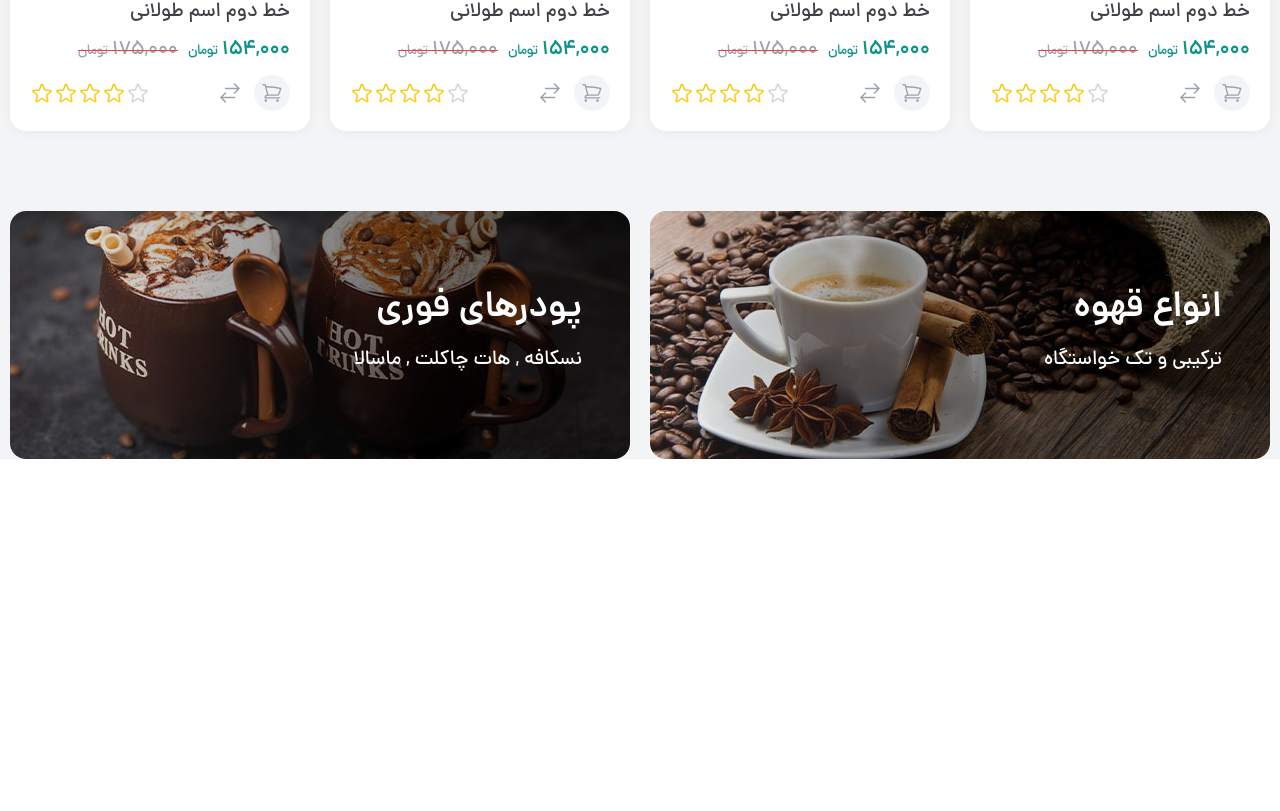
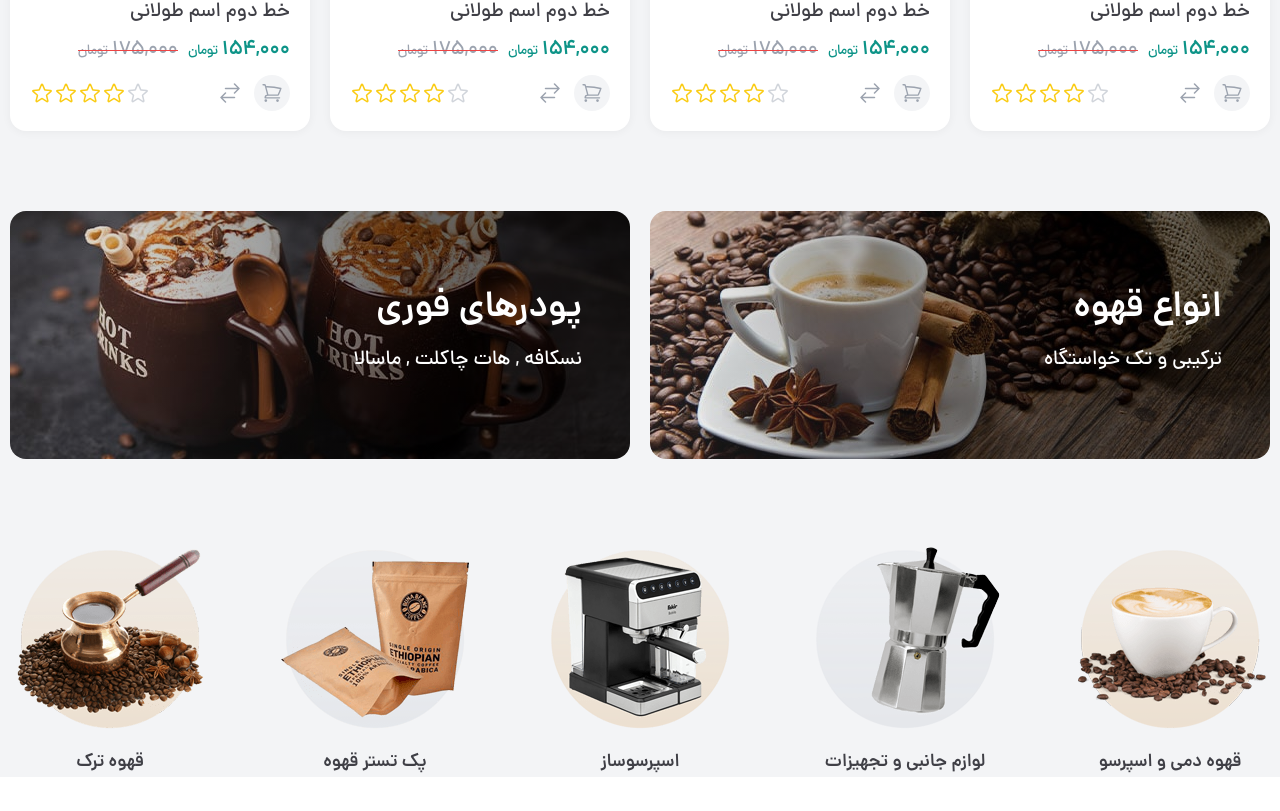
Before and after one commit to asgari1991/coffeeShop, a React (Create React App) app: page / in a window 1280 px wide. Shown: the part 1939-2750 px from the top of the page. Before the commit the page ends 2478 px from the top, so only its background shows below. Built offline with nearby package versions, Linux system fonts and the light colour scheme.

Commit message:
designing category items

```diff
--- a/src/Components/CategoryBanner/CategoryBanner.js
+++ b/src/Components/CategoryBanner/CategoryBanner.js
@@ -2,7 +2,7 @@ import React from 'react'
 
 export default function CategoryBanner() {
   return (
-    <section className='my-20'>
+    <section className='mt-8 mb-10 md:my-20'>
       <div className="container">
         <div className='grid grid-cols-1 md:grid-cols-2 gap-5 text-white'>
         <a href='#' className='category-banner__item1 flex flex-col justify-center pr-7 md:pr-12  rounded-2xl h-[142px] md:h-[248px]'>
--- /dev/null
+++ b/src/Components/CategoryItem/CategoryItem.js
@@ -0,0 +1,12 @@
+import React from 'react'
+
+export default function CategoryItem({img,title}) {
+  return (
+    <div className='w-25 md:w-50 text-center'>
+      <a href="#">
+        <img src={img} alt="" loading='lazy'/>
+      </a>
+      <span className='inline-block font-DanaDemiBold text-sm md:text-lg text-zinc-700 dark:text-white mt-1.5 md:mt-2.5'>{title}</span>
+    </div>
+  )
+}
--- a/src/Components/Main/Main.js
+++ b/src/Components/Main/Main.js
@@ -2,6 +2,7 @@ import React from "react";
 import Home from "../Home/Home";
 import Products from "../Products/Products";
 import CategoryBanner from "../CategoryBanner/CategoryBanner";
+import ProductsCategory from "../ProductsCategoty/ProductsCategory";
 
 export default function Main() {
   return (
@@ -9,6 +10,7 @@ export default function Main() {
       <Home/>
       <Products/>
       <CategoryBanner/>
+      <ProductsCategory/>
     </main>
   );
 }
--- /dev/null
+++ b/src/Components/ProductsCategoty/ProductsCategory.js
@@ -0,0 +1,18 @@
+import React from 'react'
+import CategoryItem from '../CategoryItem/CategoryItem'
+
+export default function ProductsCategory() {
+  return (
+    <section className='mb-10 md:mb-20'>
+      <div className="container">
+        <div className='flex items-center justify-center flex-wrap gap-y-6 gap-x-[29px] md:gap-[65px]'>
+<CategoryItem img="./images/categories/category1.png" title="قهوه دمی و اسپرسو"/>
+<CategoryItem img="./images/categories/category2.png" title="لوازم جانبی و تجهیزات"/>
+<CategoryItem img="./images/categories/category3.png" title="اسپرسوساز"/>
+<CategoryItem img="./images/categories/category4.png" title="پک تستر قهوه"/>
+<CategoryItem img="./images/categories/category5.png" title="قهوه ترک"/>
+        </div>
+      </div>
+    </section>
+  )
+}
--- a/src/styles.css
+++ b/src/styles.css
@@ -888,11 +888,6 @@ video {
   margin-right: auto;
 }
 
-.my-20 {
-  margin-top: 5rem;
-  margin-bottom: 5rem;
-}
-
 .my-3 {
   margin-top: 0.75rem;
   margin-bottom: 0.75rem;
@@ -906,6 +901,10 @@ video {
   margin-bottom: 0.125rem;
 }
 
+.mb-10 {
+  margin-bottom: 2.5rem;
+}
+
 .mb-2 {
   margin-bottom: 0.5rem;
 }
@@ -920,10 +919,6 @@ video {
 
 .mb-6 {
   margin-bottom: 1.5rem;
-}
-
-.mb-7 {
-  margin-bottom: 1.75rem;
 }
 
 .mb-8 {
@@ -1076,6 +1071,10 @@ video {
   min-height: 100vh;
 }
 
+.w-25 {
+  width: 6.25rem;
+}
+
 .w-28 {
   width: 7rem;
 }
@@ -1186,6 +1185,10 @@ video {
   flex-direction: column;
 }
 
+.flex-wrap {
+  flex-wrap: wrap;
+}
+
 .items-start {
   align-items: flex-start;
 }
@@ -1268,6 +1271,18 @@ video {
 
 .gap-y-1\.5 {
   row-gap: 0.375rem;
+}
+
+.gap-y-6 {
+  row-gap: 1.5rem;
+}
+
+.gap-x-0 {
+  column-gap: 0px;
+}
+
+.gap-x-\[29px\] {
+  column-gap: 29px;
 }
 
 .space-y-4 > :not([hidden]) ~ :not([hidden]) {
@@ -1474,10 +1489,6 @@ video {
   padding-bottom: 1.25rem;
 }
 
-.pr-12 {
-  padding-right: 3rem;
-}
-
 .pr-2 {
   padding-right: 0.5rem;
 }
@@ -1486,6 +1497,10 @@ video {
   padding-right: 0.625rem;
 }
 
+.pr-7 {
+  padding-right: 1.75rem;
+}
+
 .pt-3 {
   padding-top: 0.75rem;
 }
@@ -1498,8 +1513,8 @@ video {
   padding-top: 2rem;
 }
 
-.pr-7 {
-  padding-right: 1.75rem;
+.text-center {
+  text-align: center;
 }
 
 .font-DanaDemiBold {
@@ -1523,6 +1538,11 @@ video {
   line-height: 2rem;
 }
 
+.text-2xl\/6 {
+  font-size: 1.5rem;
+  line-height: 1.5rem;
+}
+
 .text-base {
   font-size: 1rem;
   line-height: 1.5rem;
@@ -1546,11 +1566,6 @@ video {
 .text-xs\/\[24px\] {
   font-size: 0.75rem;
   line-height: 24px;
-}
-
-.text-2xl\/6 {
-  font-size: 1.5rem;
-  line-height: 1.5rem;
 }
 
 .tracking-normal {
@@ -1826,6 +1841,11 @@ video {
 }
 
 @media (min-width: 768px) {
+  .md\:my-20 {
+    margin-top: 5rem;
+    margin-bottom: 5rem;
+  }
+
   .md\:my-8 {
     margin-top: 2rem;
     margin-bottom: 2rem;
@@ -1839,10 +1859,18 @@ video {
     margin-bottom: 0.5rem;
   }
 
+  .md\:mb-20 {
+    margin-bottom: 5rem;
+  }
+
   .md\:mb-5 {
     margin-bottom: 1.25rem;
   }
 
+  .md\:mb-7 {
+    margin-bottom: 1.75rem;
+  }
+
   .md\:mt-2 {
     margin-top: 0.5rem;
   }
@@ -1851,10 +1879,6 @@ video {
     margin-top: 0.625rem;
   }
 
-  .md\:mb-7 {
-    margin-bottom: 1.75rem;
-  }
-
   .md\:inline-block {
     display: inline-block;
   }
@@ -1907,6 +1931,10 @@ video {
     min-height: 100vh;
   }
 
+  .md\:w-50 {
+    width: 12.5rem;
+  }
+
   .md\:w-6 {
     width: 1.5rem;
   }
@@ -1941,6 +1969,10 @@ video {
 
   .md\:gap-5 {
     gap: 1.25rem;
+  }
+
+  .md\:gap-\[65px\] {
+    gap: 65px;
   }
 
   .md\:gap-x-3 {
@@ -1965,12 +1997,12 @@ video {
     padding-right: 0.875rem;
   }
 
+  .md\:pr-12 {
+    padding-right: 3rem;
+  }
+
   .md\:pt-24 {
     padding-top: 6rem;
-  }
-
-  .md\:pr-12 {
-    padding-right: 3rem;
   }
 
   .md\:text-2xl {
@@ -1978,9 +2010,9 @@ video {
     line-height: 2rem;
   }
 
-  .md\:text-4xl {
+  .md\:text-4xl\/6 {
     font-size: 2.25rem;
-    line-height: 2.5rem;
+    line-height: 1.5rem;
   }
 
   .md\:text-5xl\/\[64px\] {
@@ -1998,6 +2030,11 @@ video {
     line-height: 34px;
   }
 
+  .md\:text-lg {
+    font-size: 1.125rem;
+    line-height: 1.75rem;
+  }
+
   .md\:text-sm {
     font-size: 0.875rem;
     line-height: 1.25rem;
@@ -2008,11 +2045,6 @@ video {
     line-height: 1.75rem;
   }
 
-  .md\:text-4xl\/6 {
-    font-size: 2.25rem;
-    line-height: 1.5rem;
-  }
-
   .md\:text-xl\/6 {
     font-size: 1.25rem;
     line-height: 1.5rem;
--- a/tailwind.config.js
+++ b/tailwind.config.js
@@ -30,7 +30,9 @@ module.exports = {
         tightest: "-0.065em",
       },
       spacing: {
+        25: "6.25rem",
         30: "7.5rem",
+        50: "12.5rem"
       },
       container:{
         center:true,
```
